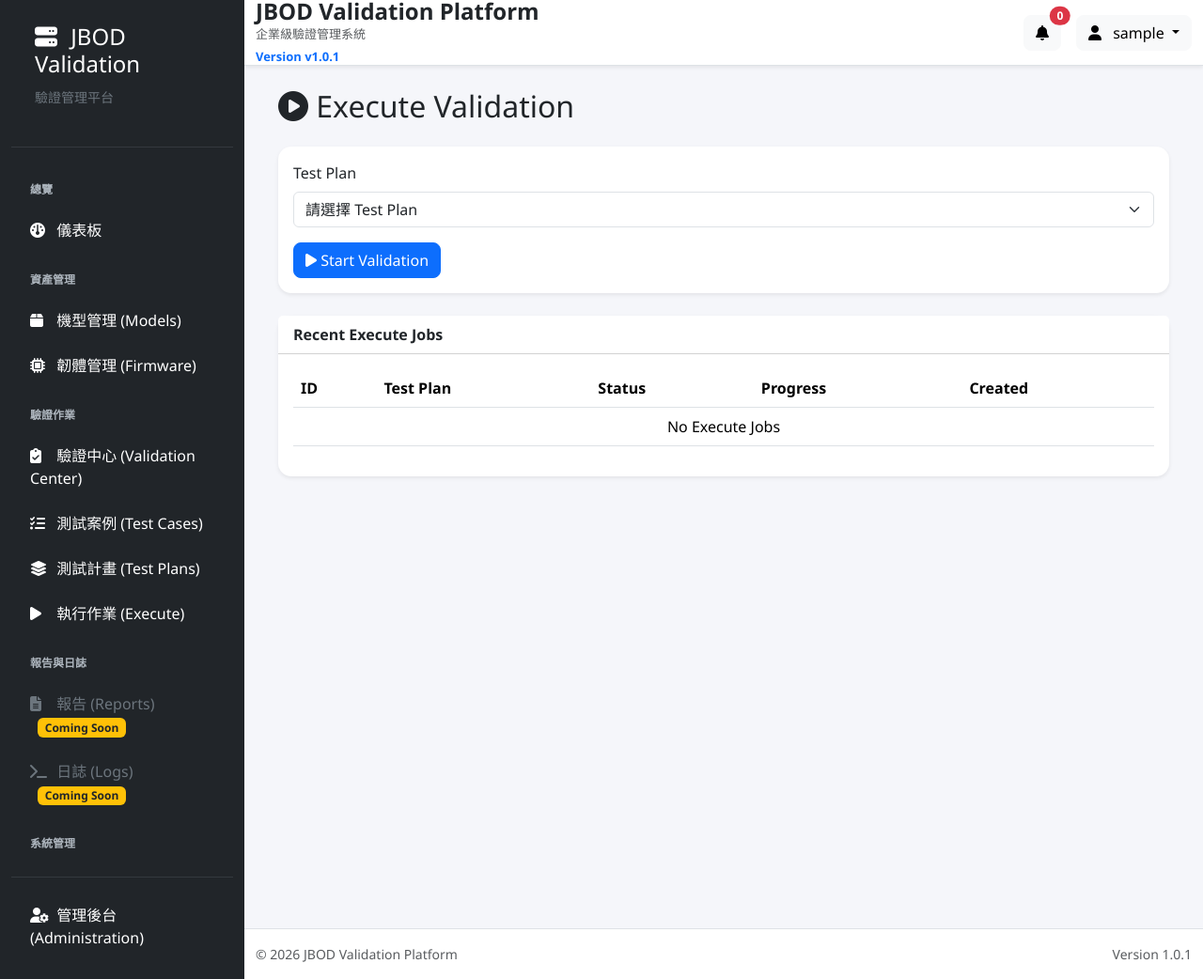
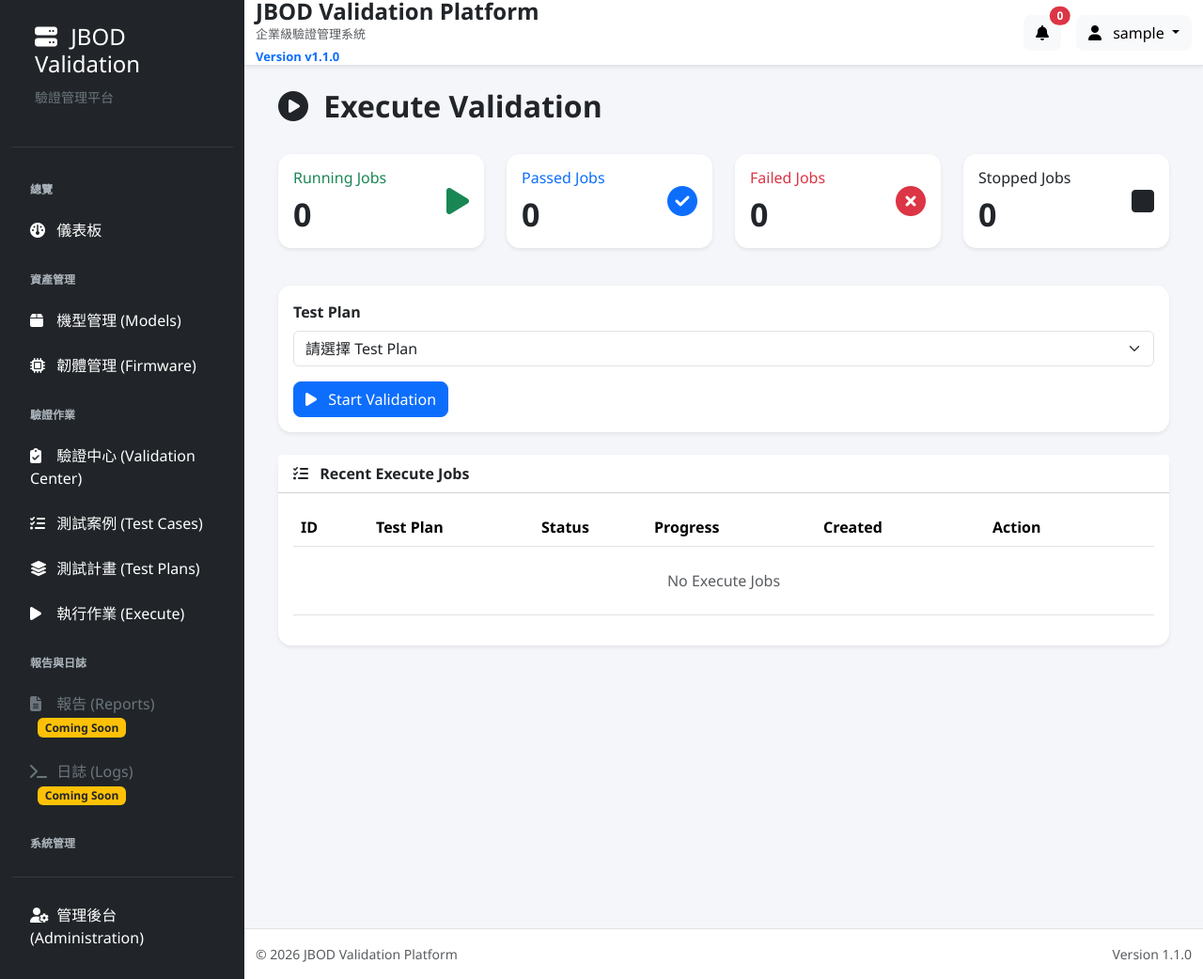
Before and after one commit to luke1987515/JBOD-Validation_v.1.0, a Django app: page /executor/ in a window 1280 px wide. Shown: the whole page at 94% size. Run offline with Django 5.2, Linux system fonts and the light colour scheme; the visitor is signed in with stand-in values (Sample User, id 1); data that the repository does not hold is empty.

Commit message:
Complete Execute module UI v1

```diff
--- a/executor/urls.py
+++ b/executor/urls.py
@@ -1,8 +1,23 @@
 from django.urls import path
+
 from . import views
 
 app_name = "executor"
 
 urlpatterns = [
-    path("", views.index, name="index"),
+
+    # Execute Home
+    path(
+        "",
+        views.index,
+        name="index",
+    ),
+
+    # Stop Execute Job
+    path(
+        "<int:pk>/stop/",
+        views.stop_job,
+        name="stop",
+    ),
+
 ]
--- a/executor/views.py
+++ b/executor/views.py
@@ -1,4 +1,6 @@
-from django.shortcuts import render, redirect
+from django.shortcuts import render
+from django.shortcuts import redirect
+from django.shortcuts import get_object_or_404
 from django.contrib.auth.decorators import login_required
 
 from .forms import ExecuteJobForm
@@ -11,16 +13,17 @@ def index(request):
     Execute Validation 首頁
     """
 
-    # 使用者按下 Start Validation
+    # Start Validation
     if request.method == "POST":
 
         form = ExecuteJobForm(request.POST)
 
         if form.is_valid():
 
-            # 建立 Execute Job
             ExecuteJob.objects.create(
                 testplan=form.cleaned_data["testplan"],
+                status=ExecuteJob.Status.RUNNING,
+                progress=0,
             )
 
             return redirect("executor:index")
@@ -29,9 +32,34 @@ def index(request):
 
         form = ExecuteJobForm()
 
+    jobs = ExecuteJob.objects.order_by("-created_at")
+
     context = {
+
         "form": form,
-        "jobs": ExecuteJob.objects.order_by("-created_at")[:10],
+
+        "jobs": jobs[:10],
+
+        # Dashboard Cards
+        "running_count": jobs.filter(
+            status=ExecuteJob.Status.RUNNING
+        ).count(),
+
+        "pass_count": jobs.filter(
+            status=ExecuteJob.Status.PASS
+        ).count(),
+
+        "fail_count": jobs.filter(
+            status=ExecuteJob.Status.FAIL
+        ).count(),
+
+        "stop_count": jobs.filter(
+            status=ExecuteJob.Status.STOP
+        ).count(),
+
+        "pending_count": jobs.filter(
+            status=ExecuteJob.Status.PENDING
+        ).count(),
     }
 
     return render(
@@ -39,3 +67,27 @@ def index(request):
         "executor/index.html",
         context,
     )
+
+
+@login_required(login_url="/login/")
+def stop_job(request, pk):
+    """
+    Stop Execute Job
+    """
+
+    job = get_object_or_404(
+        ExecuteJob,
+        pk=pk,
+    )
+
+    if request.method == "POST":
+
+        if job.status == ExecuteJob.Status.RUNNING:
+
+            job.status = ExecuteJob.Status.STOP
+
+            job.save()
+
+    return redirect(
+        "executor:index"
+    )
--- /dev/null
+++ b/templates/executor/includes/dashboard_cards.html
@@ -0,0 +1,151 @@
+<div class="row mb-4">
+
+    <!-- Running -->
+    <div class="col-lg-3 col-md-6 mb-3">
+
+        <div class="card border-success shadow-sm">
+
+            <div class="card-body">
+
+                <div class="d-flex justify-content-between align-items-center">
+
+                    <div>
+
+                        <h6 class="text-success mb-2">
+
+                            Running Jobs
+
+                        </h6>
+
+                        <h2 class="fw-bold mb-0">
+
+                            {{ running_count }}
+
+                        </h2>
+
+                    </div>
+
+                    <i
+                        class="fa-solid fa-play fa-2x text-success">
+                    </i>
+
+                </div>
+
+            </div>
+
+        </div>
+
+    </div>
+
+    <!-- Pass -->
+    <div class="col-lg-3 col-md-6 mb-3">
+
+        <div class="card border-primary shadow-sm">
+
+            <div class="card-body">
+
+                <div class="d-flex justify-content-between align-items-center">
+
+                    <div>
+
+                        <h6 class="text-primary mb-2">
+
+                            Passed Jobs
+
+                        </h6>
+
+                        <h2 class="fw-bold mb-0">
+
+                            {{ pass_count }}
+
+                        </h2>
+
+                    </div>
+
+                    <i
+                        class="fa-solid fa-circle-check fa-2x text-primary">
+                    </i>
+
+                </div>
+
+            </div>
+
+        </div>
+
+    </div>
+
+    <!-- Fail -->
+    <div class="col-lg-3 col-md-6 mb-3">
+
+        <div class="card border-danger shadow-sm">
+
+            <div class="card-body">
+
+                <div class="d-flex justify-content-between align-items-center">
+
+                    <div>
+
+                        <h6 class="text-danger mb-2">
+
+                            Failed Jobs
+
+                        </h6>
+
+                        <h2 class="fw-bold mb-0">
+
+                            {{ fail_count }}
+
+                        </h2>
+
+                    </div>
+
+                    <i
+                        class="fa-solid fa-circle-xmark fa-2x text-danger">
+                    </i>
+
+                </div>
+
+            </div>
+
+        </div>
+
+    </div>
+
+    <!-- Stop -->
+    <div class="col-lg-3 col-md-6 mb-3">
+
+        <div class="card border-dark shadow-sm">
+
+            <div class="card-body">
+
+                <div class="d-flex justify-content-between align-items-center">
+
+                    <div>
+
+                        <h6 class="text-dark mb-2">
+
+                            Stopped Jobs
+
+                        </h6>
+
+                        <h2 class="fw-bold mb-0">
+
+                            {{ stop_count }}
+
+                        </h2>
+
+                    </div>
+
+                    <i
+                        class="fa-solid fa-stop fa-2x text-dark">
+                    </i>
+
+                </div>
+
+            </div>
+
+        </div>
+
+    </div>
+
+</div>
--- /dev/null
+++ b/templates/executor/includes/execute_table.html
@@ -0,0 +1,200 @@
+<div class="card shadow-sm">
+
+    <div class="card-header d-flex justify-content-between align-items-center">
+
+        <strong>
+
+            <i class="fa-solid fa-list-check me-2"></i>
+
+            Recent Execute Jobs
+
+        </strong>
+
+    </div>
+
+    <div class="card-body">
+
+        <table class="table table-hover align-middle">
+
+            <thead>
+
+                <tr>
+
+                    <th width="80">
+                        ID
+                    </th>
+
+                    <th>
+                        Test Plan
+                    </th>
+
+                    <th width="120">
+                        Status
+                    </th>
+
+                    <th width="180">
+                        Progress
+                    </th>
+
+                    <th width="180">
+                        Created
+                    </th>
+
+                    <th width="180">
+                        Action
+                    </th>
+
+                </tr>
+
+            </thead>
+
+            <tbody>
+
+            {% for job in jobs %}
+
+                <tr>
+
+                    <td>
+
+                        {{ job.id }}
+
+                    </td>
+
+                    <td>
+
+                        {{ job.testplan }}
+
+                    </td>
+
+                    <td>
+
+                        {% if job.status == "RUNNING" %}
+
+                            <span class="badge bg-success">
+
+                                Running
+
+                            </span>
+
+                        {% elif job.status == "PASS" %}
+
+                            <span class="badge bg-primary">
+
+                                Pass
+
+                            </span>
+
+                        {% elif job.status == "FAIL" %}
+
+                            <span class="badge bg-danger">
+
+                                Fail
+
+                            </span>
+
+                        {% elif job.status == "STOP" %}
+
+                            <span class="badge bg-dark">
+
+                                Stop
+
+                            </span>
+
+                        {% else %}
+
+                            <span class="badge bg-secondary">
+
+                                Pending
+
+                            </span>
+
+                        {% endif %}
+
+                    </td>
+
+                    <td>
+
+                        <div class="progress" style="height:22px;">
+
+                            <div
+                                class="progress-bar"
+
+                                {% if job.status == "RUNNING" %}
+                                    class="progress-bar bg-success"
+                                {% elif job.status == "PASS" %}
+                                    class="progress-bar bg-primary"
+                                {% elif job.status == "FAIL" %}
+                                    class="progress-bar bg-danger"
+                                {% elif job.status == "STOP" %}
+                                    class="progress-bar bg-dark"
+                                {% endif %}
+
+                                role="progressbar"
+
+                                style="width: {{ job.progress }}%;">
+
+                                {{ job.progress }}%
+
+                            </div>
+
+                        </div>
+
+                    </td>
+
+                    <td>
+
+                        {{ job.created_at|date:"Y-m-d H:i" }}
+
+                    </td>
+
+                    <td>
+
+                        <button
+                            type="button"
+                            class="btn btn-sm btn-outline-primary"
+                            title="Coming Soon"
+                            disabled>
+
+                            <i class="fa-solid fa-eye"></i>
+
+                        </button>
+
+                        {% if job.status == "RUNNING" %}
+
+                            <button
+                                class="btn btn-sm btn-outline-danger ms-1 stop-btn"
+                                data-job-id="{{ job.id }}">
+
+                                <i class="fa-solid fa-stop"></i>
+
+                            </button>
+
+                        {% endif %}
+
+                    </td>
+
+                </tr>
+
+            {% empty %}
+
+                <tr>
+
+                    <td
+                        colspan="6"
+                        class="text-center text-muted py-4">
+
+                        No Execute Jobs
+
+                    </td>
+
+                </tr>
+
+            {% endfor %}
+
+            </tbody>
+
+        </table>
+
+    </div>
+
+</div>
--- /dev/null
+++ b/templates/executor/includes/stop_modal.html
@@ -0,0 +1,103 @@
+<!-- Stop Validation Modal -->
+
+<div
+    class="modal fade"
+    id="stopModal"
+    tabindex="-1"
+    aria-labelledby="stopModalLabel"
+    aria-hidden="true">
+
+    <div class="modal-dialog modal-dialog-centered">
+
+        <div class="modal-content">
+
+            <form
+                method="post"
+                id="stopForm">
+
+                {% csrf_token %}
+
+                <div class="modal-header bg-danger text-white">
+
+                    <h5
+                        class="modal-title"
+                        id="stopModalLabel">
+
+                        <i class="fa-solid fa-triangle-exclamation me-2"></i>
+
+                        Stop Validation
+
+                    </h5>
+
+                    <button
+                        type="button"
+                        class="btn-close btn-close-white"
+                        data-bs-dismiss="modal"
+                        aria-label="Close">
+                    </button>
+
+                </div>
+
+                <div class="modal-body">
+
+                    <div class="text-center">
+
+                        <i
+                            class="fa-solid fa-circle-stop text-danger"
+                            style="font-size:60px;">
+                        </i>
+
+                        <h5 class="mt-3">
+
+                            Stop this validation?
+
+                        </h5>
+
+                        <p class="text-muted mb-0">
+
+                            The current Execute Job will be stopped immediately.
+
+                        </p>
+
+                        <p class="text-danger mt-3 mb-0">
+
+                            This action cannot be undone.
+
+                        </p>
+
+                    </div>
+
+                </div>
+
+                <div class="modal-footer">
+
+                    <button
+                        type="button"
+                        class="btn btn-secondary"
+                        data-bs-dismiss="modal">
+
+                        <i class="fa-solid fa-xmark me-2"></i>
+
+                        Cancel
+
+                    </button>
+
+                    <button
+                        type="submit"
+                        class="btn btn-danger">
+
+                        <i class="fa-solid fa-stop me-2"></i>
+
+                        Stop Validation
+
+                    </button>
+
+                </div>
+
+            </form>
+
+        </div>
+
+    </div>
+
+</div>
--- a/templates/executor/index.html
+++ b/templates/executor/index.html
@@ -8,11 +8,22 @@ Execute Validation
 
 <div class="container-fluid">
 
-    <h2 class="mb-4">
-        <i class="fa-solid fa-play-circle"></i>
-        Execute Validation
-    </h2>
+    <!-- Page Header -->
+    <div class="d-flex justify-content-between align-items-center mb-4">
 
+        <h2 class="fw-bold">
+
+            <i class="fa-solid fa-play-circle me-2"></i>
+
+            Execute Validation
+
+        </h2>
+
+    </div>
+
+{% include "executor/includes/dashboard_cards.html" %}
+
+    <!-- Start Validation -->
     <div class="card shadow-sm mb-4">
 
         <div class="card-body">
@@ -23,8 +34,10 @@ Execute Validation
 
                 <div class="mb-3">
 
-                    <label class="form-label">
+                    <label class="form-label fw-semibold">
+
                         Test Plan
+
                     </label>
 
                     {{ form.testplan }}
@@ -32,10 +45,10 @@ Execute Validation
                 </div>
 
                 <button
-                    class="btn btn-primary"
-                    type="submit">
+                    type="submit"
+                    class="btn btn-primary">
 
-                    <i class="fa-solid fa-play"></i>
+                    <i class="fa-solid fa-play me-2"></i>
 
                     Start Validation
 
@@ -47,92 +60,40 @@ Execute Validation
 
     </div>
 
-    <div class="card shadow-sm">
+    <!-- Execute Job Table -->
+    {% include "executor/includes/execute_table.html" %}
 
-        <div class="card-header">
-
-            Recent Execute Jobs
-
-        </div>
-
-        <div class="card-body">
-
-            <table class="table table-hover">
-
-                <thead>
-
-                    <tr>
-
-                        <th>ID</th>
-
-                        <th>Test Plan</th>
-
-                        <th>Status</th>
-
-                        <th>Progress</th>
-
-                        <th>Created</th>
-
-                    </tr>
-
-                </thead>
-
-                <tbody>
-
-                {% for job in jobs %}
-
-                    <tr>
-
-                        <td>{{ job.id }}</td>
-
-                        <td>{{ job.testplan }}</td>
-
-                        <td>
-
-                            <span class="badge bg-secondary">
-
-                                {{ job.status }}
-
-                            </span>
-
-                        </td>
-
-                        <td>
-
-                            {{ job.progress }} %
-
-                        </td>
-
-                        <td>
-
-                            {{ job.created_at|date:"Y-m-d H:i" }}
-
-                        </td>
-
-                    </tr>
-
-                {% empty %}
-
-                    <tr>
-
-                        <td colspan="5" class="text-center">
-
-                            No Execute Jobs
-
-                        </td>
-
-                    </tr>
-
-                {% endfor %}
-
-                </tbody>
-
-            </table>
-
-        </div>
-
-    </div>
+    <!-- Stop Modal -->
+    {% include "executor/includes/stop_modal.html" %}
 
 </div>
 
 {% endblock %}
+
+{% block extra_js %}
+
+<script>
+
+document.addEventListener("DOMContentLoaded", function () {
+
+    const stopButtons = document.querySelectorAll(".stop-btn");
+
+    const stopForm = document.getElementById("stopForm");
+
+    stopButtons.forEach(function (button) {
+
+        button.addEventListener("click", function () {
+
+            const jobId = this.dataset.jobId;
+
+            stopForm.action = `/executor/${jobId}/stop/`;
+
+        });
+
+    });
+
+});
+
+</script>
+
+{% endblock %}
--- a/templates/includes/footer.html
+++ b/templates/includes/footer.html
@@ -14,7 +14,7 @@
             <!-- 右側 -->
             <div class="col-md-6 text-end text-muted">
 
-                Version 1.0.1
+                Version 1.1.0
 
             </div>
 
--- a/templates/includes/navbar.html
+++ b/templates/includes/navbar.html
@@ -14,7 +14,7 @@
             </small>
 
             <small class="text-primary fw-semibold">
-                Version v1.0.1
+                Version v1.1.0
             </small>
 
         </div>
--- a/templates/user/login.html
+++ b/templates/user/login.html
@@ -122,7 +122,7 @@
 
         <div class="version">
 
-            Version 1.0.1
+            Version 1.1.0
 
         </div>
 
```
